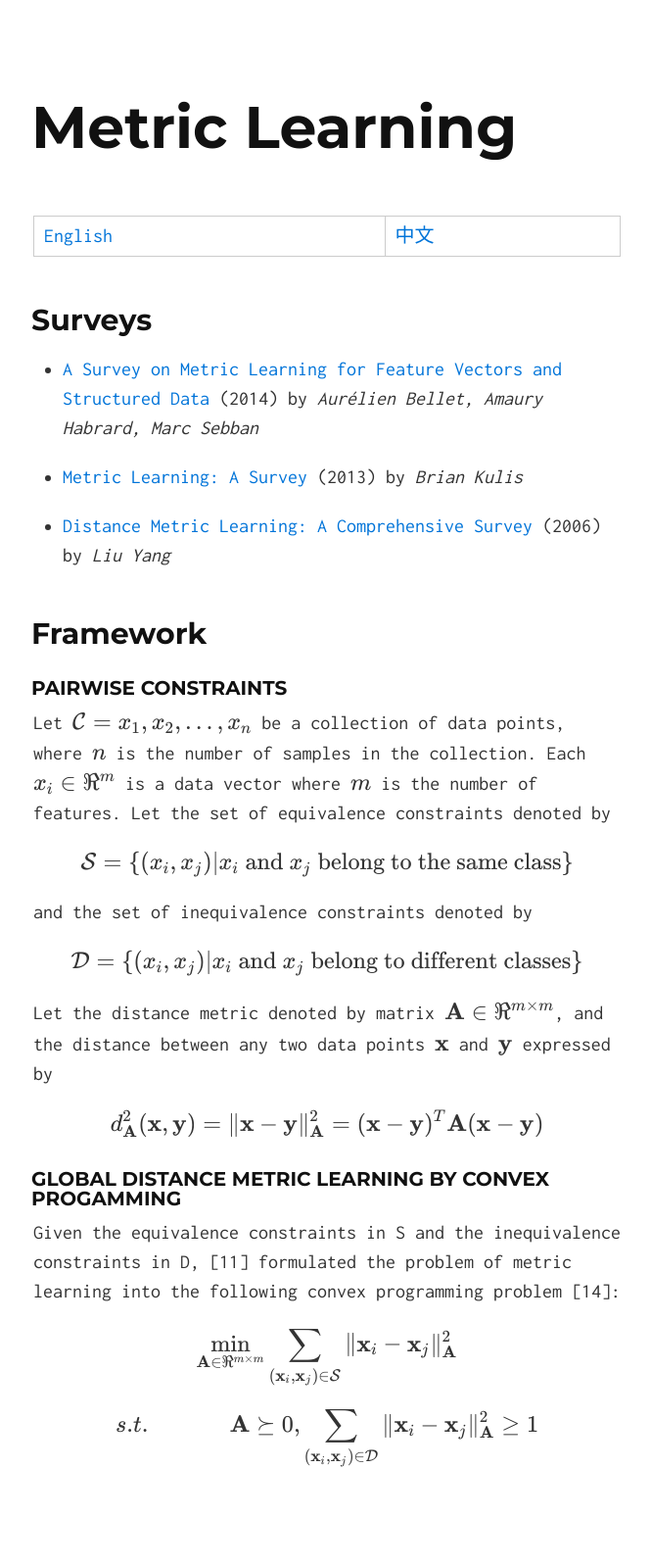
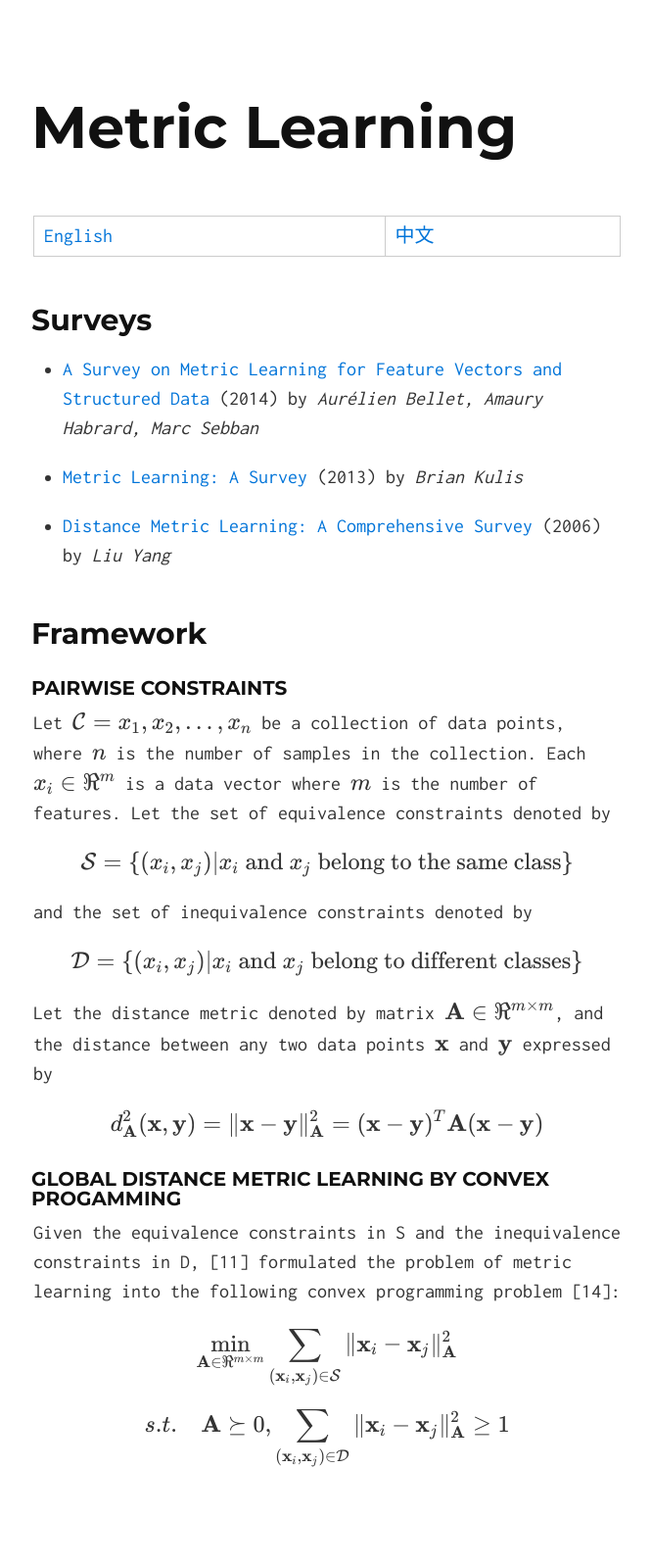
Before and after one commit to quxiaofeng/metriclearning, a Jekyll site: the page built from index.html, in a window 1280 px wide. Shown: the whole page at 98% size, without its empty margins (306-971 px from the left). Built offline with Jekyll 4.4.1, drawn with Linux system fonts in a browser that asks for light colours; nearby versions of some CDN libraries; Markdown is read by kramdown in place of the engine named in the settings.

Commit message:
Replace \phantom with \quad after the s.t.
Signed-off-by: Xiaofeng QU <xiaofeng.qu.hk@ieee.org>

```diff
--- a/_includes/index.md
+++ b/_includes/index.md
@@ -39,5 +39,5 @@ Given the equivalence constraints in S and the inequivalence constraints in D, [
 \\]
 
 \\[
-s.t. \\phantom{xxxxxx} \\mathbf{A} \\succeq 0, \\sum\_{(\\mathbf{x}\_i, \\mathbf{x}\_j) \\in \\mathcal{D}} \\|\\mathbf{x}\_i - \\mathbf{x}\_j\\|^2\_{\\mathbf{A}} \\geq 1
+s.t. \\quad \\mathbf{A} \\succeq 0, \\sum\_{(\\mathbf{x}\_i, \\mathbf{x}\_j) \\in \\mathcal{D}} \\|\\mathbf{x}\_i - \\mathbf{x}\_j\\|^2\_{\\mathbf{A}} \\geq 1
 \\]
```
